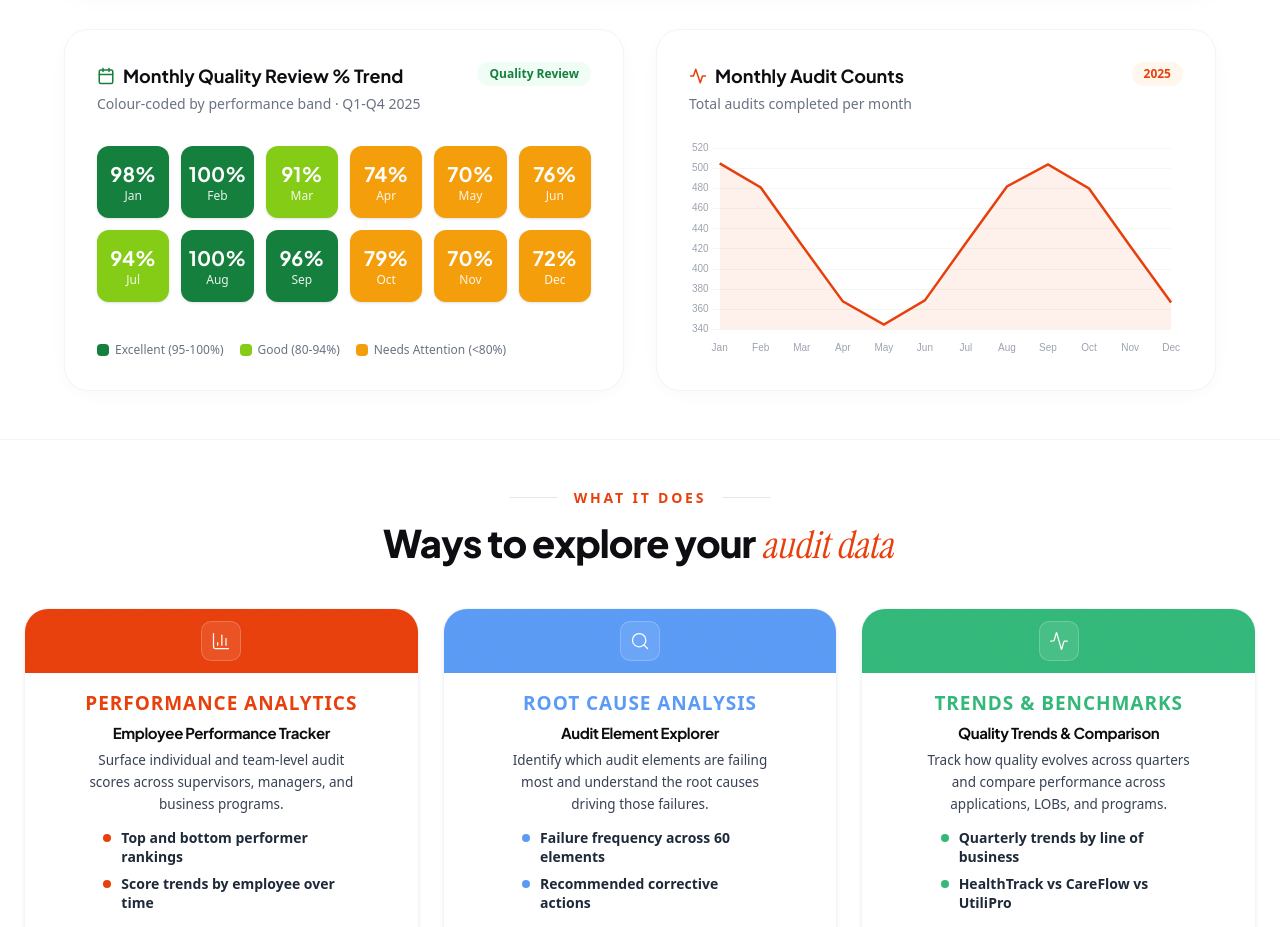
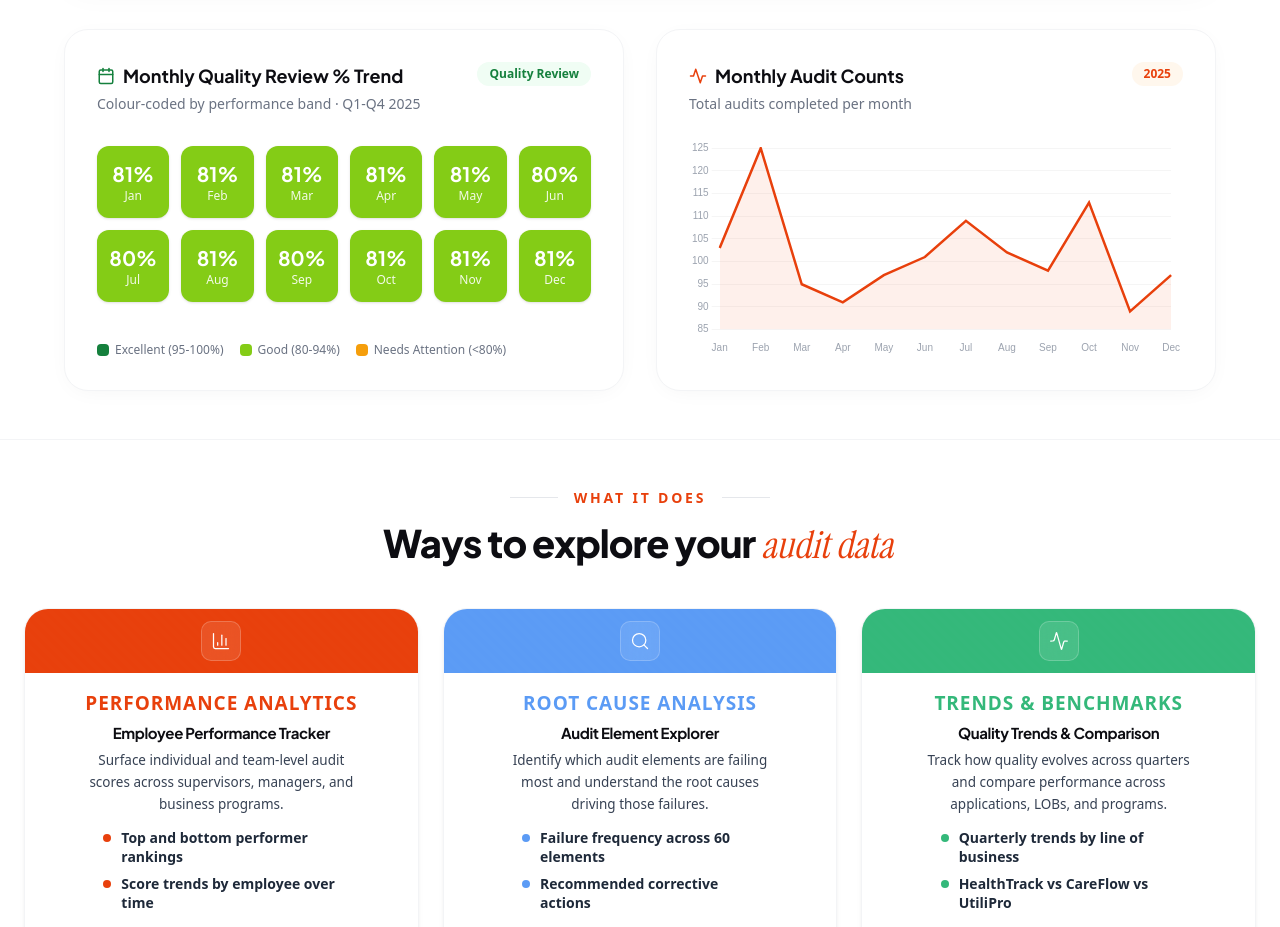
Before and after one commit to theprogrammerashi/poc_project, a Next.js app in the folder ai-audit-frontend/: page / in a window 1280 px wide. Shown: the part 980-1907 px from the top of the page. Built offline with nearby package versions, Linux system fonts and the light colour scheme.

Commit message:
feat: update live preview to use real data and update chat home icon

```diff
--- a/ai-audit-frontend/app/(chat)/chat/page.tsx
+++ b/ai-audit-frontend/app/(chat)/chat/page.tsx
@@ -1,6 +1,6 @@
 "use client";
 import { useState, useRef, useEffect, useCallback, Suspense } from "react";
-import { Send, Menu, Paperclip, ArrowRight } from "lucide-react";
+import { Send, Menu, Paperclip, ArrowRight, Home as HomeIcon } from "lucide-react";
 import { useSearchParams } from "next/navigation";
 import Link from "next/link";
 import Sidebar from "@/components/Sidebar";
@@ -193,7 +193,7 @@ function ChatContent() {
             </button>
             <div className="flex items-center gap-4">
               <Link href="/" className="bg-exl-orange text-white rounded-xl w-10 h-10 flex items-center justify-center shadow-md shadow-exl-orange/20 hover:scale-105 transition-transform cursor-pointer">
-                <svg xmlns="http://www.w3.org/2000/svg" width="20" height="20" viewBox="0 0 24 24" fill="none" stroke="currentColor" strokeWidth="2" strokeLinecap="round" strokeLinejoin="round"><rect x="3" y="11" width="18" height="11" rx="2" ry="2"></rect><path d="M7 11V7a5 5 0 0 1 10 0v4"></path></svg>
+                <HomeIcon size={20} className="w-5 h-5" strokeWidth={2} />
               </Link>
               <div className="flex flex-col justify-center">
                 <h1 className="text-[17px] font-bold text-text-primary leading-[1.2] tracking-tight">
--- a/ai-audit-frontend/components/landing/LivePreviewSection.tsx
+++ b/ai-audit-frontend/components/landing/LivePreviewSection.tsx
@@ -29,19 +29,45 @@ ChartJS.register(
 
 const MONTHS = ["Jan", "Feb", "Mar", "Apr", "May", "Jun", "Jul", "Aug", "Sep", "Oct", "Nov", "Dec"];
 
-// Seeded random data generator so graph looks different per LOB/Program but stable for the same combo
-const generateData = (lob: string, program: string) => {
-  const seed = lob.length * 3 + program.length * 7 + lob.charCodeAt(0) + program.charCodeAt(0);
+// Hardcoded aggregated data directly from DuckDB for 2025
+const UI_DATA: Record<string, { scores: number[], counts: number[] }> = {
+  "All LOBs|All Programs": { scores: [81, 81, 81, 81, 81, 81, 81, 81, 81, 81, 81, 81], counts: [1659, 1706, 1675, 1600, 1620, 1662, 1655, 1670, 1635, 1743, 1717, 1658] },
+  "All LOBs|AIA": { scores: [81, 81, 81, 81, 81, 81, 81, 81, 81, 81, 81, 81], counts: [427, 431, 411, 409, 392, 419, 419, 422, 398, 455, 408, 373] },
+  "All LOBs|CCS": { scores: [81, 81, 81, 81, 81, 81, 81, 81, 81, 81, 81, 81], counts: [394, 406, 427, 404, 406, 406, 407, 417, 410, 433, 438, 432] },
+  "All LOBs|CCSO": { scores: [81, 81, 81, 81, 81, 80, 81, 81, 81, 81, 81, 81], counts: [410, 460, 403, 406, 412, 423, 421, 405, 386, 443, 416, 381] },
+  "All LOBs|UM": { scores: [81, 81, 81, 81, 81, 81, 81, 81, 81, 81, 81, 81], counts: [428, 409, 434, 381, 410, 414, 408, 426, 441, 412, 455, 472] },
+  "Commercial|All Programs": { scores: [81, 81, 81, 81, 81, 81, 80, 81, 81, 81, 81, 81], counts: [421, 390, 413, 400, 384, 394, 445, 400, 397, 442, 411, 411] },
+  "Commercial|AIA": { scores: [81, 81, 81, 81, 81, 80, 80, 81, 80, 81, 81, 81], counts: [103, 125, 95, 91, 97, 101, 109, 102, 98, 113, 89, 97] },
+  "Commercial|CCS": { scores: [81, 80, 81, 81, 81, 81, 80, 81, 81, 81, 81, 80], counts: [105, 73, 99, 99, 99, 102, 103, 99, 100, 106, 102, 102] },
+  "Commercial|CCSO": { scores: [81, 81, 82, 81, 81, 81, 80, 81, 81, 81, 80, 82], counts: [106, 98, 93, 117, 91, 101, 118, 103, 94, 115, 110, 83] },
+  "Commercial|UM": { scores: [81, 81, 81, 81, 81, 81, 80, 81, 81, 81, 80, 81], counts: [107, 94, 126, 93, 97, 90, 115, 96, 105, 108, 110, 129] },
+  "DSNP|All Programs": { scores: [81, 81, 81, 81, 81, 81, 81, 81, 81, 81, 81, 81], counts: [412, 425, 429, 395, 420, 432, 384, 421, 390, 432, 448, 430] },
+  "DSNP|AIA": { scores: [81, 81, 81, 81, 81, 81, 80, 80, 81, 81, 80, 81], counts: [112, 92, 108, 107, 103, 113, 100, 97, 89, 100, 114, 91] },
+  "DSNP|CCS": { scores: [81, 81, 80, 81, 81, 80, 81, 80, 82, 81, 81, 81], counts: [95, 109, 115, 103, 108, 102, 84, 100, 99, 127, 128, 120] },
+  "DSNP|CCSO": { scores: [81, 80, 81, 80, 82, 80, 82, 81, 81, 81, 81, 81], counts: [105, 127, 105, 91, 103, 113, 106, 110, 103, 113, 90, 96] },
+  "DSNP|UM": { scores: [81, 80, 80, 81, 82, 81, 80, 81, 80, 81, 81, 80], counts: [100, 97, 101, 94, 106, 104, 94, 114, 99, 92, 116, 123] },
+  "IFP|All Programs": { scores: [81, 81, 81, 81, 81, 81, 81, 81, 81, 81, 81, 81], counts: [409, 448, 421, 375, 425, 434, 433, 419, 412, 434, 448, 415] },
+  "IFP|AIA": { scores: [81, 81, 81, 81, 81, 81, 82, 80, 81, 81, 81, 81], counts: [101, 105, 106, 114, 86, 104, 117, 110, 104, 117, 99, 98] },
+  "IFP|CCS": { scores: [81, 81, 81, 81, 81, 81, 81, 81, 81, 81, 81, 80], counts: [99, 112, 112, 99, 101, 116, 105, 108, 100, 94, 109, 107] },
+  "IFP|CCSO": { scores: [81, 81, 81, 81, 80, 81, 80, 82, 81, 82, 81, 80], counts: [94, 109, 97, 75, 125, 102, 120, 94, 89, 107, 113, 99] },
+  "IFP|UM": { scores: [81, 81, 80, 81, 81, 81, 81, 80, 81, 81, 81, 82], counts: [115, 122, 106, 87, 113, 112, 91, 107, 119, 116, 127, 111] },
+  "Medicare|All Programs": { scores: [81, 81, 81, 81, 81, 81, 81, 81, 81, 81, 81, 81], counts: [417, 443, 412, 430, 391, 402, 393, 430, 436, 435, 410, 402] },
+  "Medicare|AIA": { scores: [81, 81, 81, 81, 81, 81, 81, 81, 81, 81, 81, 80], counts: [111, 109, 102, 97, 106, 101, 93, 113, 107, 125, 106, 87] },
+  "Medicare|CCS": { scores: [81, 81, 81, 81, 81, 80, 81, 81, 81, 81, 82, 81], counts: [95, 112, 101, 103, 98, 86, 115, 110, 111, 106, 99, 103] },
+  "Medicare|CCSO": { scores: [81, 81, 81, 81, 81, 80, 81, 81, 81, 81, 82, 81], counts: [105, 126, 108, 123, 93, 107, 77, 98, 100, 108, 103, 103] },
+  "Medicare|UM": { scores: [81, 80, 81, 81, 81, 81, 81, 81, 81, 80, 81, 81], counts: [106, 96, 101, 107, 94, 108, 108, 109, 118, 96, 102, 109] },
+};
 
-  const heatmapData = MONTHS.map((month, i) => {
-     const modifier = Math.sin(seed + i) * 18;
-     const score = Math.max(70, Math.min(100, Math.round(85 + modifier)));
-     return { month, score };
-  });
+const getRealData = (lob: string, program: string) => {
+  const key = `${lob}|${program}`;
+  const data = UI_DATA[key] || UI_DATA["All LOBs|All Programs"];
 
-  const lineData = Array.from({length: 12}).map((_, i) => Math.abs(Math.round(150 + Math.cos(seed * i) * 80 + (seed * 1.5))));
+  const heatmapData = MONTHS.map((month, i) => ({
+    month,
+    score: data.scores[i]
+  }));
 
-  return { heatmapData, lineData };
+  return { heatmapData, lineData: data.counts };
 };
 
 const getScoreColor = (score: number) => {
@@ -58,8 +84,8 @@ export default function LivePreviewSection() {
   const [selectedLOB, setSelectedLOB] = useState("Commercial");
   const [selectedProgram, setSelectedProgram] = useState("AIA");
 
-  // Dynamically generated static data based on selections
-  const { heatmapData, lineData } = generateData(selectedLOB, selectedProgram);
+  // Dynamically pulled static real data based on selections
+  const { heatmapData, lineData } = getRealData(selectedLOB, selectedProgram);
 
   const handleViewportEnter = () => {
     setChartRendered(true);
```
